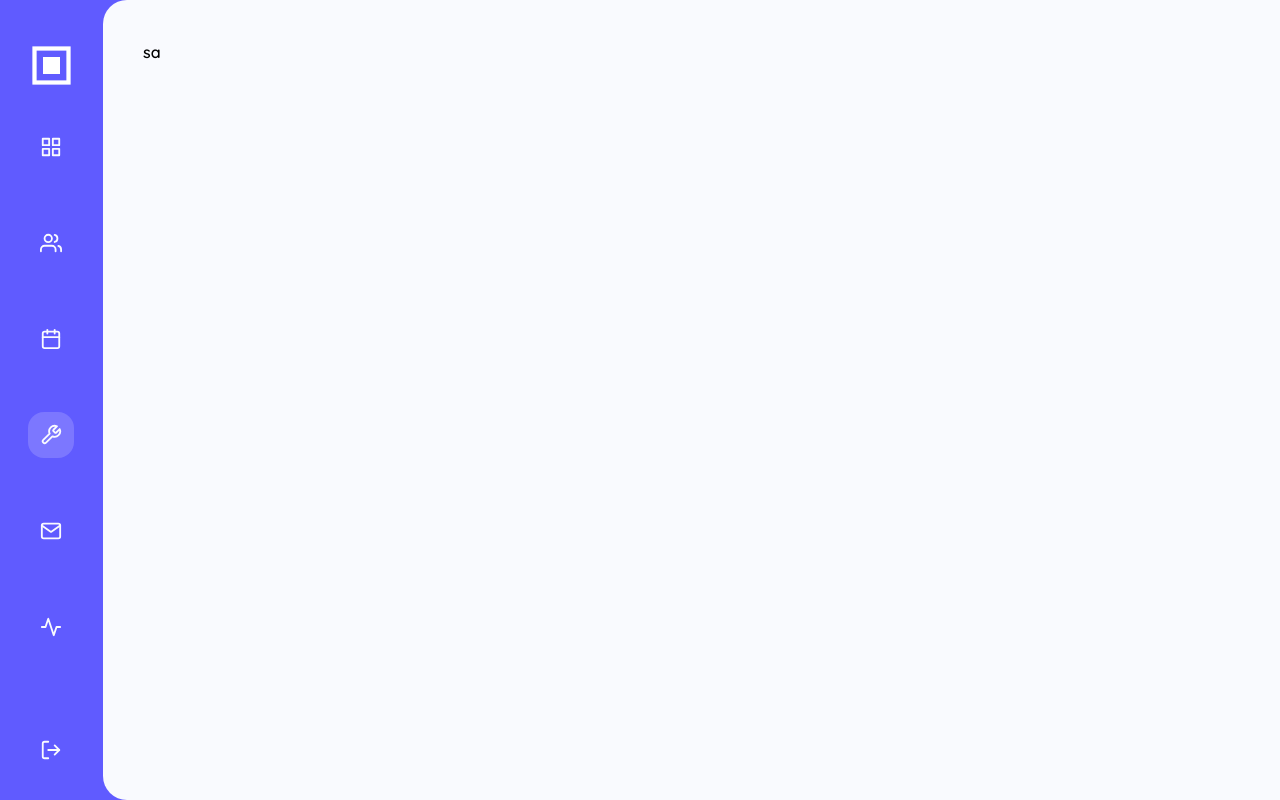
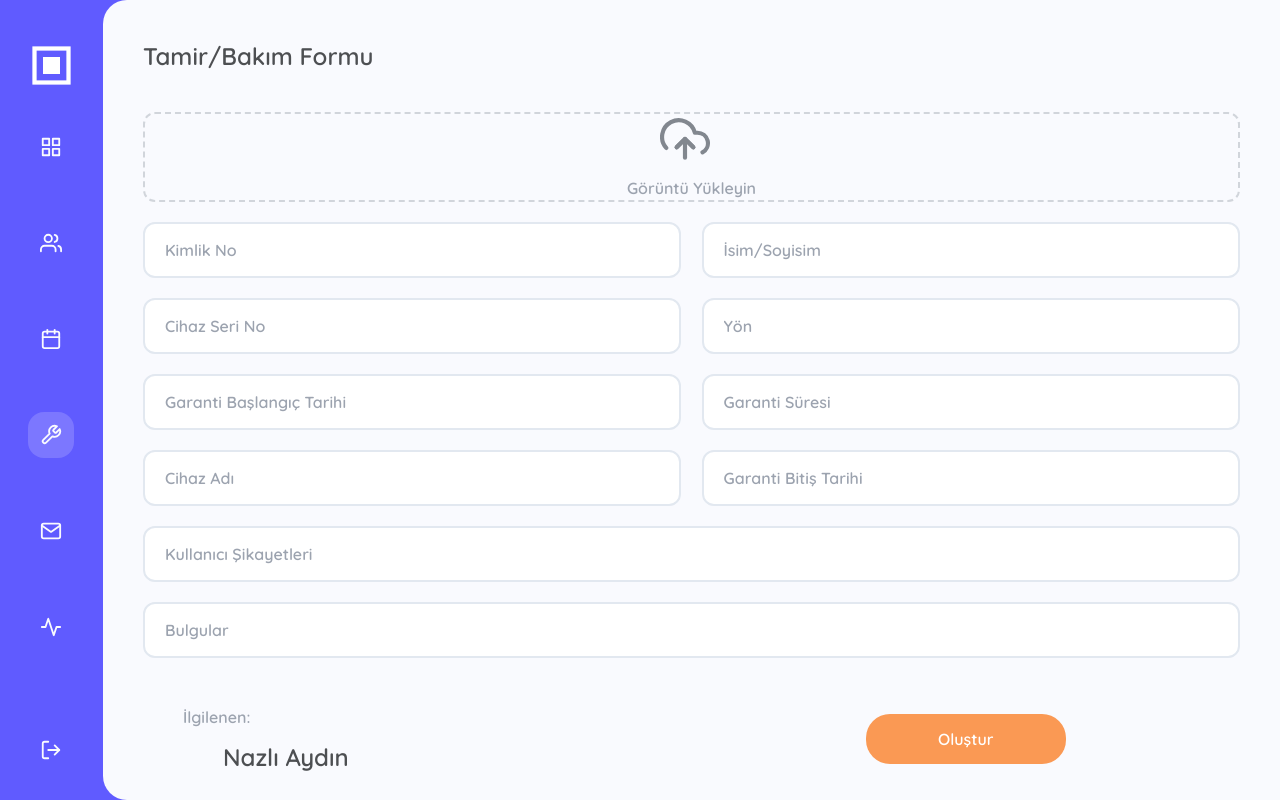
Before and after one commit to warehouse-virtuals/treak-io, a React (Create React App) app: page /repair in a window 1280 px wide. Built offline with nearby package versions, Linux system fonts and the light colour scheme; no server answers.

Commit message:
Add new repair request form, navbar logo changed

```diff
--- a/src/Components/Login/Login.js
+++ b/src/Components/Login/Login.js
@@ -5,6 +5,7 @@ import { UserAuth } from "../../Context/AuthContext"
 import { useTranslation } from "react-i18next"
 
 import LoginSvg from "../../Assets/login-i.svg"
+import TestSvg from "../../Assets/logotest.svg"
 
 import TextInput from "../../UITools/TextInput"
 import Button from "../../UITools/Button"
@@ -54,26 +55,34 @@ const Login = () => {
 
   return (
     <div className="w-full h-full flex flex-row dark:bg-slate-800">
-      <div className="w-full lg:w-1/2 flex items-center content-center justify-center flex-col">
-        <h6 className="dark:text-white text-slate-700 text-6xl mb-10 select-none font-light">
+      <div className="w-full h-full lg:w-1/2 flex items-center content-center  flex-col">
+        <div className="flex items-center h-[80px] w-full pl-10 text-2xl font-bold ">
+          <img className="w-[60px] mr-3" src={TestSvg} /> warehouse
+        </div>
+        <div className="w-full h-full flex items-center justify-center flex-col">
+          <h6 className="dark:text-white text-slate-700 text-6xl mb-5 select-none font-light">
             {welcomeMessage()}
+          </h6>
+          <h6 className="dark:text-white text-slate-700 text-2xl mb-10 select-none font-light">
+            Uygulamaya giriş yap
           </h6>
           <TextInput
             onInput={null}
             inputRef={emailRef}
             type={"text"}
-          label={t("E-Mail")}
-          placeholder={t("Please enter your email address")}
+            placeholder={t("E-Mail")}
+            addCSS="w-2/3 border-b-2 mb-5"
           />
           <TextInput
             inputRef={passwordRef}
             type={"password"}
-          label={t("Password")}
-          placeholder={t("Please enter your password")}
+            placeholder={t("Password")}
+            addCSS="w-2/3 border-b-2"
           />
           <Button label={t("Login Button")} onClick={handleLoginButtonPress} />
         </div>
-      <div className="hidden lg:flex w-1/2 justify-center select-none bg-[#605bff]">
+      </div>
+      <div className="hidden lg:flex w-1/2 justify-center select-none m-4 rounded-3xl bg-gradient-to-r from-[#605bff] to-[#7e7bcc] ">
         <img className="w-1/2" src={LoginSvg} />
       </div>
     </div>
--- a/src/Components/Navbar/Navbar.js
+++ b/src/Components/Navbar/Navbar.js
@@ -1,7 +1,7 @@
 import { useLocation, useNavigate } from "react-router-dom"
 import { UserAuth } from "../../Context/AuthContext"
 import { FiLogOut } from "react-icons/fi"
-import { GiHealthNormal } from "react-icons/gi"
+
 import NavbarButtons from "./NavbarButtons"
 import whlogo from "../../Assets/logobw.svg"
 
@@ -23,7 +23,7 @@ const Navbar = () => {
   return (
     <div className="w-28 h-full bg-[#605bff] flex flex-col justify-center items-center">
       {/* <GiHealthNormal size={50} color="#FFFFFF" className="mt-10" /> */}
-      <img className="mt-10 w-1/2 " src={whlogo} />
+      <img className="mt-10 w-1/2 " alt="logo" src={whlogo} />
       <div className="flex w-full h-5/6 items-center">
         <div className="w-full">
           {NavbarButtons.map((button, index) => {
--- a/src/Components/Repair/Repair.js
+++ b/src/Components/Repair/Repair.js
@@ -1,13 +1,114 @@
-import Navbar from "../Navbar/Navbar"
-import { useNavigate } from "react-router-dom"
-import { UserAuth } from "../../Context/AuthContext"
-import Sidebar from "../Sidebar/Sidebar"
+import { useTranslation } from "react-i18next"
+import { FiUploadCloud } from "react-icons/fi"
+import TextInput from "../../UITools/TextInput"
 
 const Repair = (props) => {
+  const { t } = useTranslation("repair")
   return (
-    <div className="w-full h-full bg-[#605bff] flex flex-row">
-      <div className=" flex p-10 w-full h-full flex-col rounded-l-3xl bg-[#F9FAFE]">
-        sa
+    <div className="flex w-full h-full bg-[#605bff] text-[#4d4f52] flex-row">
+      <div className=" flex items-center  p-10 w-full h-full flex-col rounded-l-3xl bg-[#F9FAFE]">
+        <div className="w-full mb-10 text-2xl text-bold ">
+          {t("Repair/Maintenance Form")}
+        </div>
+        <div className="flex flex-col justify-center items-center w-full mb-5 h-full border-dashed border-2 rounded-xl text-[#9CA3AF] border-gray-300 ">
+          <FiUploadCloud className="mr-3 mb-3" color="#82878f" size={50} />
+          {t("Upload Images")}
+        </div>
+        <div className="flex flex-row w-full justify-between mb-5 text-bold">
+          <TextInput
+            onInput={null}
+            inputRef={null}
+            type={"text"}
+            placeholder={t("ID")}
+            addCSS="w-1/2 mr-5 border-2 rounded-xl"
+          />
+
+          <TextInput
+            onInput={null}
+            inputRef={null}
+            type={"text"}
+            placeholder={t("Name/Surname")}
+            addCSS="w-1/2 border-2 rounded-xl"
+          />
+        </div>
+        <div className="flex w-full justify-between mb-5 ">
+          <TextInput
+            onInput={null}
+            inputRef={null}
+            type={"text"}
+            placeholder={t("Device Serial No")}
+            addCSS="w-1/2 mr-5 border-2 rounded-xl"
+          />
+
+          <TextInput
+            onInput={null}
+            inputRef={null}
+            type={"text"}
+            placeholder={t("Side")}
+            addCSS="w-1/2 border-2 rounded-xl"
+          />
+        </div>
+        <div className="flex w-full justify-between mb-5 ">
+          <TextInput
+            onInput={null}
+            inputRef={null}
+            type={"text"}
+            placeholder={t("Warranty Start Date")}
+            addCSS="w-1/2 mr-5 border-2 rounded-xl"
+          />
+          <TextInput
+            onInput={null}
+            inputRef={null}
+            type={"text"}
+            placeholder={t("Warranty Period")}
+            addCSS="w-1/2 border-2 rounded-xl"
+          />
+        </div>
+        <div className="flex w-full justify-between mb-5 ">
+          <TextInput
+            onInput={null}
+            inputRef={null}
+            type={"text"}
+            placeholder={t("Device Name")}
+            addCSS="w-1/2 mr-5 border-2 rounded-xl"
+          />{" "}
+          <TextInput
+            onInput={null}
+            inputRef={null}
+            type={"text"}
+            placeholder={t("Warranty Finish Date")}
+            addCSS="w-1/2 border-2 rounded-xl"
+          />
+        </div>
+        <div className="flex w-full justify-between mb-5 ">
+          <TextInput
+            onInput={null}
+            inputRef={null}
+            type={"text"}
+            placeholder={t("Customer Complaint")}
+            addCSS="w-full border-2 rounded-xl "
+          />
+        </div>
+        <div className="flex w-full justify-between mb-5 ">
+          <TextInput
+            onInput={null}
+            inputRef={null}
+            type={"text"}
+            placeholder={t("Findings")}
+            addCSS="w-full border-2 rounded-xl mb-5"
+          />
+        </div>
+        <div className="flex w-full h-full">
+          <div className="flex justify-center flex-col w-1/2 h-full px-10  ">
+            <div className="mb-3 text-gray-400">{t("Carer")}:</div>
+            <div className="ml-10 text-2xl">Nazlı Aydın</div>
+          </div>
+          <div className="flex flex-col justify-center items-center w-1/2 h-full  ">
+            <div className="hidden items-center text-[white] lg:flex w-[200px] h-[50px] justify-center select-none m-4 rounded-3xl bg-[#fa9954] ">
+              {t("Submit")}
+            </div>
+          </div>
+        </div>
       </div>
     </div>
   )
--- a/src/Components/Scheduler/Scheduler.js
+++ b/src/Components/Scheduler/Scheduler.js
@@ -37,7 +37,7 @@ class Scheduler extends Component {
 
   render() {
     return (
-      <div className="h-30">
+      <div className="flex items-center justify-center h-full w-full">
         <DnDCalendar
           defaultDate={moment().toDate()}
           defaultView="month"
--- a/src/Locales/en.json
+++ b/src/Locales/en.json
@@ -25,5 +25,21 @@
     "Login Button": "Login",
     "Email": "Email",
     "Password": "Password"
+  },
+  "repair": {
+    "Repair/Maintenance Form": "Repair/Maintenance Form",
+    "Upload Images": "Upload Images",
+    "ID": "ID",
+    "Name/Surname": "Name/Surname",
+    "Device Serial No": "Device Serial No",
+    "Device Name": "Device Name",
+    "Side": "Side",
+    "Warranty Start Date": "Warranty Start Date",
+    "Warranty Period": "Warranty Period",
+    "Warranty Finish Date": "Warranty Finish Date",
+    "Customer Complaint": "Customer Complaint",
+    "Findings": "Findings",
+    "Carer": "Carer",
+    "Submit": "Submit"
   }
 }
--- a/src/Locales/tr.json
+++ b/src/Locales/tr.json
@@ -6,7 +6,7 @@
     "Please enter your email address": "Lütfen e-mail adresinizi giriniz",
     "Please enter your password": "Lütfen parolanızı giriniz",
     "Login Button": "Giriş yap",
-    "Email": "Eposta",
+    "Email": "E-Posta",
     "Password": "Parola"
   },
   "overview": {
@@ -27,5 +27,21 @@
     "cancelled appointments": "iptal edilen",
     "vs last month": "geçen aya göre",
     "more to go": "daha"
+  },
+  "repair": {
+    "Repair/Maintenance Form": "Tamir/Bakım Formu",
+    "Upload Images": "Görüntü Yükleyin",
+    "ID": "Kimlik No",
+    "Name/Surname": "İsim/Soyisim",
+    "Device Serial No": "Cihaz Seri No",
+    "Device Name": "Cihaz Adı",
+    "Side": "Yön",
+    "Warranty Start Date": "Garanti Başlangıç Tarihi",
+    "Warranty Period": "Garanti Süresi",
+    "Warranty Finish Date": "Garanti Bitiş Tarihi",
+    "Customer Complaint": "Kullanıcı Şikayetleri",
+    "Findings": "Bulgular",
+    "Carer": "İlgilenen",
+    "Submit": "Oluştur"
   }
 }
--- a/src/UITools/Button.js
+++ b/src/UITools/Button.js
@@ -4,7 +4,7 @@ const Button = ({ label, icon, onClick }) => {
   return (
     <div
       onClick={onClick}
-      className="px-10 py-3 bg-[#605bff] hover:bg-[#7a75ff] text-white font-bold rounded-lg mt-10 text-lg select-none"
+      className="px-10 py-3 bg-gradient-to-r from-[#605bff] to-[#6865d1] hover:bg-[#7a75ff] text-white font-bold rounded-lg mt-10 text-lg select-none"
     >
       {label}
     </div>
--- a/src/UITools/TextInput.js
+++ b/src/UITools/TextInput.js
@@ -1,19 +1,14 @@
 import React from "react"
 
-const TextInput = ({ type, label, inputRef, placeholder, onInput }) => {
+const TextInput = ({ type, label, inputRef, placeholder, onInput, addCSS }) => {
   return (
-    <div className="w-2/3  flex justify-center items-start flex-col">
-      <div
-        className="text-xl font-medium mb-2 mt-5 text-slate-700 dark:text-white"
-      >{label}</div>
     <input
       onInput={onInput}
       ref={inputRef}
-        className="w-full border-2 border-slate-300 h-14 rounded-lg px-5 text-slate-700"
+      className={`${addCSS} flex justify-center items-start flex-col border-slate-200 h-14 px-5 text-slate-700`}
       type={type}
       placeholder={placeholder}
     />
-    </div>
   )
 }
 
```
Also changed, not shown: src/Assets/logotest.svg (added). Lines whose indentation alone changed are shown as unchanged.
